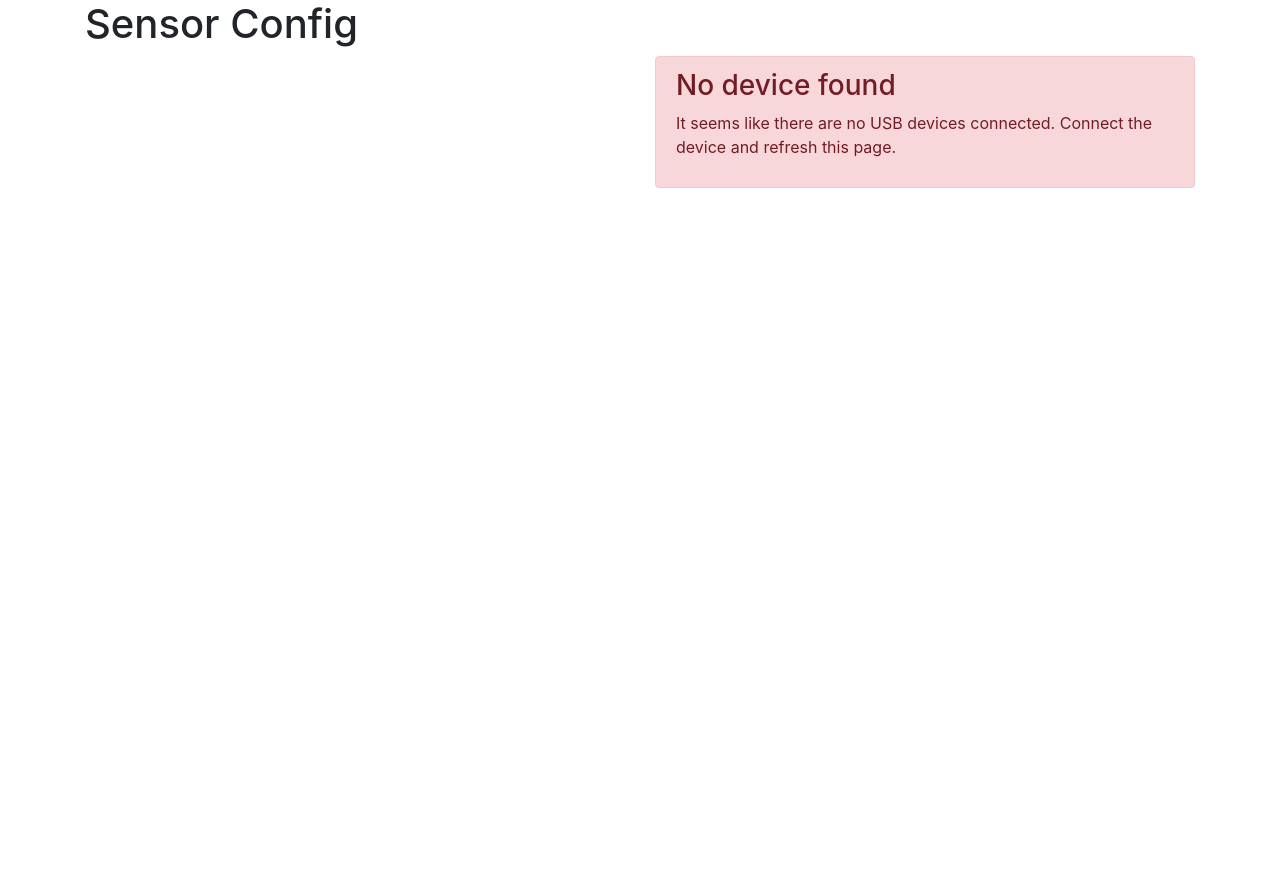
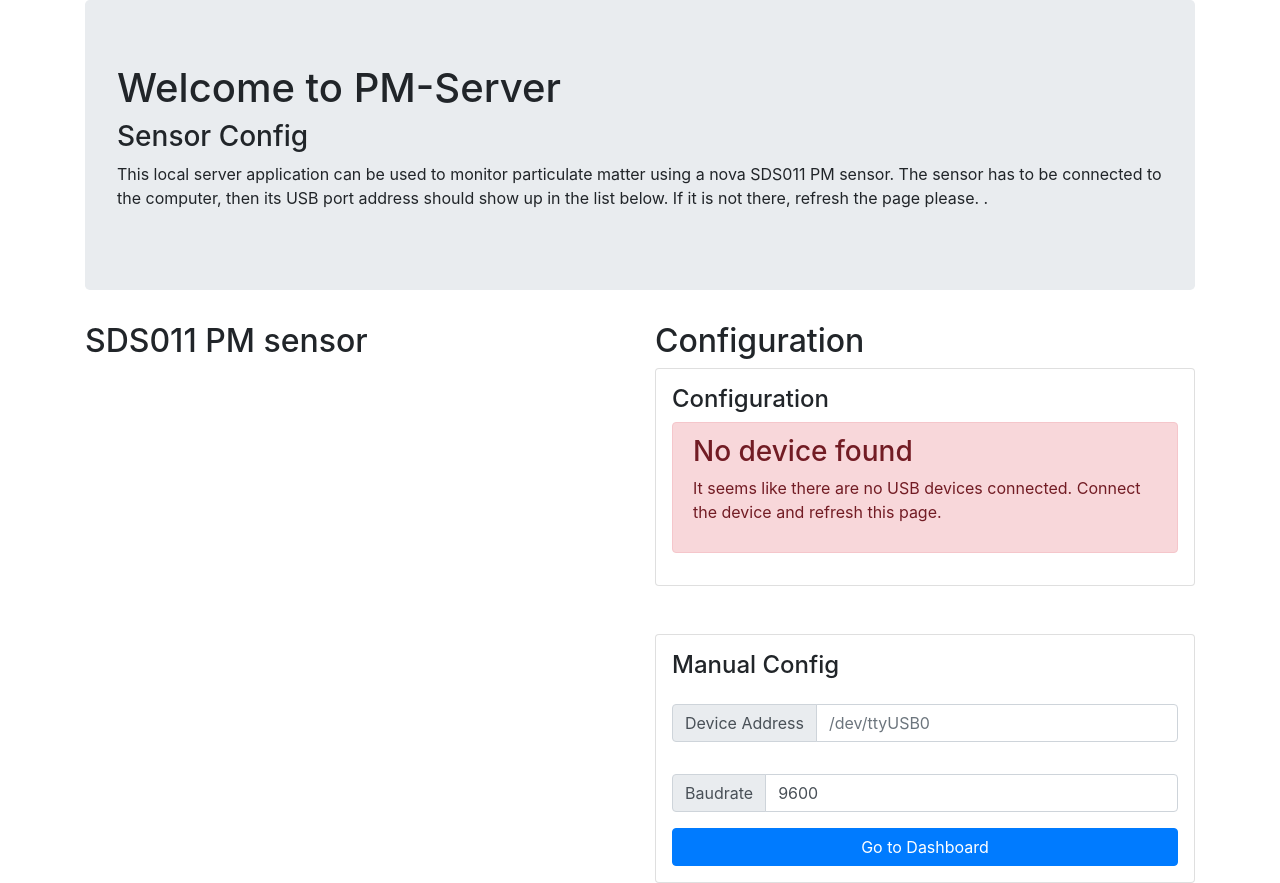
Before and after one commit to data-hydenv/pmserver, a Flask app: template pmserver/templates/config.html in a window 1280 px wide. Before the commit the page ends 800 px from the top, so only its background shows below. Run offline with Flask 2, Linux system fonts and the light colour scheme; the template is opened without the code that fills it, so the values that code supplies are empty; some libraries are stand-ins or nearby versions.

Commit message:
added expert config mode

```diff
--- a/pmserver/templates/config.html
+++ b/pmserver/templates/config.html
@@ -1,25 +1,39 @@
 {% extends 'index.html' %}
 
 {% block container %}
-    <h1>Sensor Config</h1>
-    <div class="row">
-        <div class="col col-md-6">
-
+    <div class="jumbotron">
+        <h1>Welcome to PM-Server</h1>
+        <h3>Sensor Config</h3>
+        <p>This local server application can be used to monitor particulate
+            matter using a nova SDS011 PM sensor. The sensor has to be connected
+            to the computer, then its USB port address should show up in the
+            list below. If it is not there, refresh the page please.
+            .</p>
     </div>
 
-        <form class="col col-md-6"
+    <div class="row">
+
+        <div class="col col-md-6">
+            <h2>SDS011 PM sensor</h2>
+        </div>
+
+        <div class="col col-md-6">
+            <h2>Configuration</h2>
+
+            <form class="card p-3"
                   action="{{ url_for('dashboard') }}"
                   method="POST">
+                <h4>Configuration</h4>
                 {% if devices|length == 0 %}
                     <div class="alert alert-danger">
                         <h3 class="alert-heading">No device found</h3>
-                    <p>It seems like there are no USB devices connected. Connect
+                        <p>It seems like there are no USB devices connected.
+                            Connect
                             the
                             device and refresh this page.
                         </p>
                     </div>
                 {% else %}
-
                     <div class="input-group my-3">
                         <div class="input-group-prepend">
                             <span class="input-group-text">USB</span>
@@ -42,5 +56,35 @@
                     </button>
                 {% endif %}
             </form>
+
+            <form class="card p-3 mt-5"
+                  action="{{ url_for('dashboard') }}"
+                  method="POST"
+            >
+                <h4>Manual Config</h4>
+
+                <div class="input-group my-3">
+                    <div class="input-group-prepend">
+                        <span class="input-group-text">Device Address</span>
+                    </div>
+                    <input type="text" name="device" class="form-control"
+                           placeholder="/dev/ttyUSB0">
+                </div>
+
+                <div class="input-group my-3">
+                    <div class="input-group-prepend">
+                        <span class="input-group-text">Baudrate</span>
+                    </div>
+                    <input type="number" min="4800" step="100" value="9600"
+                           name="baud" class="form-control">
+                </div>
+
+                <button type="submit" class="btn btn-primary">
+                    Go to Dashboard
+                </button>
+            </form>
+
+        </div>
+
     </div>
 {% endblock %}
```
Lines whose indentation alone changed are shown as unchanged.
